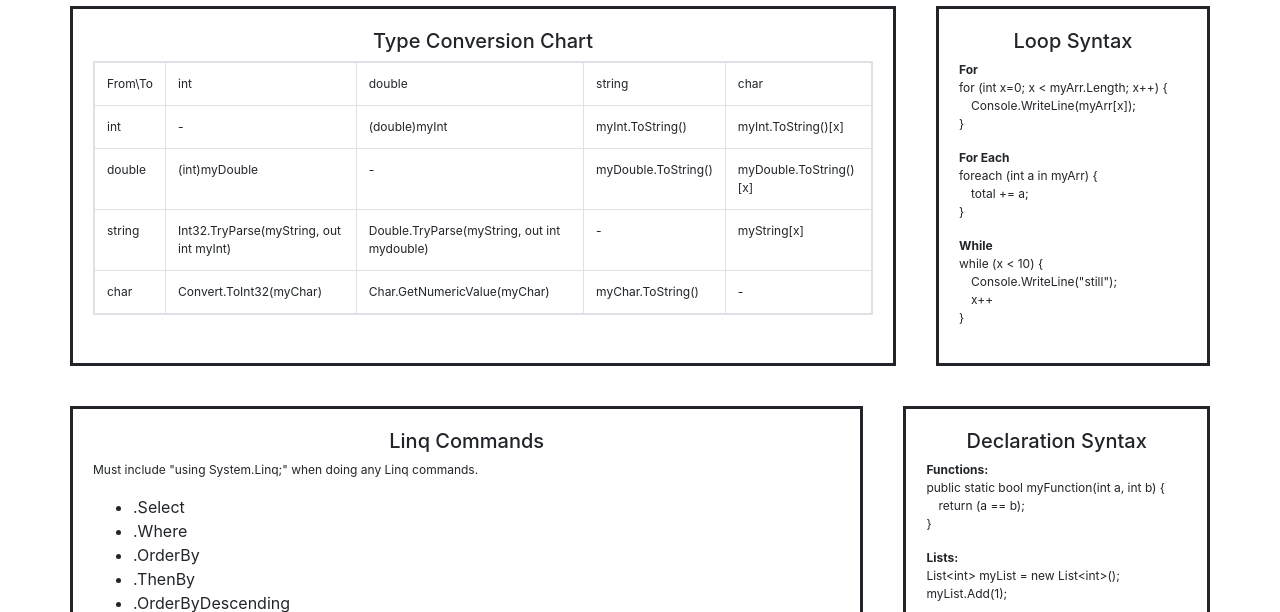
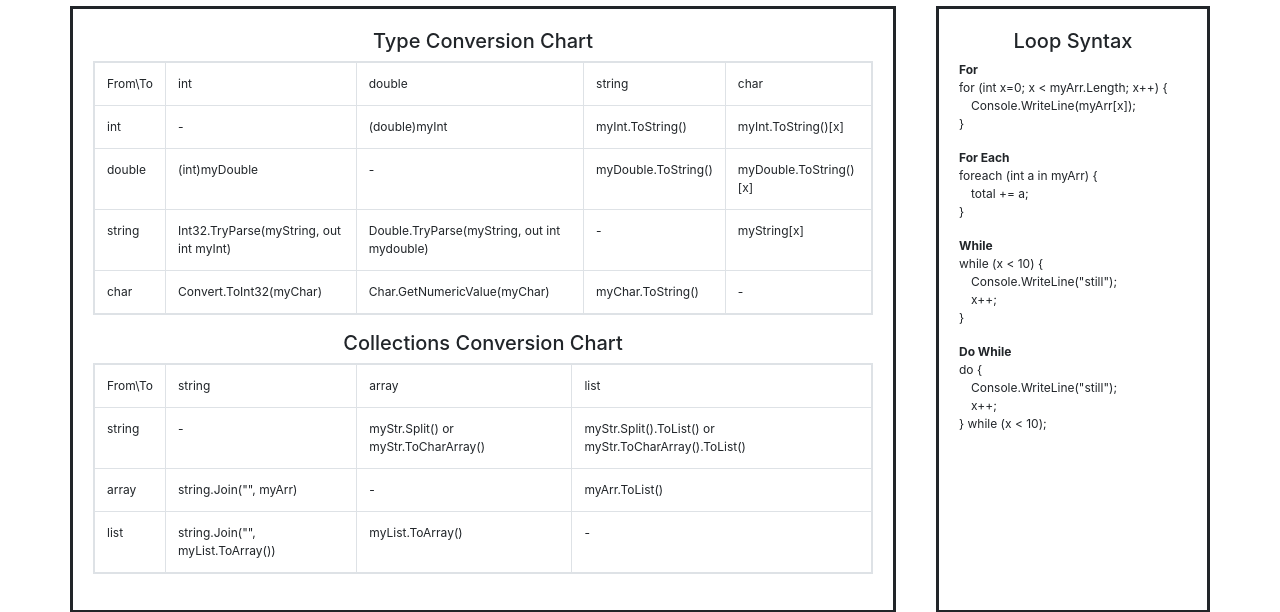
Before and after one commit to smith458/LearningSite, a plain HTML site: page cSharp.html in a window 1280 px wide. Shown: the part 108-720 px from the top of the page. Drawn offline with nearby package versions, Linux system fonts and the light colour scheme.

Commit message:
Added Collections Conversion Chart and Do While

```diff
--- a/cSharp.html
+++ b/cSharp.html
@@ -12,15 +12,28 @@
       .wrapper { margin:0px; padding:0px; }
     </style>
     <script type="text/javascript">
-      function BuildTable() {
-        tableArray = [
+      convertTableArr = [
         ["From\\To", "int", "double", "string", "char"],
         ["int", "-", "(double)myInt", "myInt.ToString()", "myInt.ToString()[x]"],
         ["double", "(int)myDouble", "-", "myDouble.ToString()", "myDouble.ToString()[x]"],
         ["string", "Int32.TryParse(myString, out int myInt)", "Double.TryParse(myString, out int mydouble)", "-", "myString[x]"],
         ["char", "Convert.ToInt32(myChar)","Char.GetNumericValue(myChar)", "myChar.ToString()", "-" ]
       ];
-        var table = document.getElementById("convertTable");
+
+      collectionsTableArr = [
+        ["From\\To", "string", "array", "list"],
+        ["string", "-", "myStr.Split() or myStr.ToCharArray()", "myStr.Split().ToList() or myStr.ToCharArray().ToList()"],
+        ["array", "string.Join(\"\", myArr)", "-", "myArr.ToList()"],
+        ["list", "string.Join(\"\", myList.ToArray())", "myList.ToArray()", "-"]
+      ];
+
+      function CreateTables() {
+        BuildTable(convertTableArr, "convertTable");
+        BuildTable(collectionsTableArr, "collectionsTable");
+      }
+
+      function BuildTable(tableArray, tableName) {
+        var table = document.getElementById(tableName);
         for (var y=0; y<tableArray.length; y++) {
           var tr = document.createElement("tr");
           for (var x=0; x<tableArray[0].length; x++) {
@@ -34,12 +47,16 @@
       }
     </script>
   </head>
-  <body onload="BuildTable()">
+  <body onload="CreateTables()">
     <h1>C# Coding Reference</h1>
     <div class="wrapper" style="display:flex">
       <div style="width:70%;border-style:solid;">
         <h5>Type Conversion Chart</h5>
         <table id="convertTable" class="table table-striped table-bordered
+        table-condensed table-responsive">
+        </table>
+        <h5>Collections Conversion Chart</h5>
+        <table id="collectionsTable" class="table table-striped table-bordered
         table-condensed table-responsive">
         </table>
       </div>
@@ -61,8 +78,15 @@
           <b>While</b><br>
           while (x &lt; 10) {<br>
           &emsp;Console.WriteLine("still");<br>
-            &emsp;x++<br>
+          &emsp;x++;<br>
           }
+        </p>
+        <p>
+          <b>Do While</b><br>
+          do {<br>
+          &emsp;Console.WriteLine("still");<br>
+          &emsp;x++;<br>
+          } while (x &lt; 10);
         </p>
       </div>
     </div>
@@ -80,6 +104,7 @@
           <li>.ToArray</li>
           <li>.ToDictionary</li>
           <li>.ToList</li>
+          <li>.Reverse</li>
         </ul>
       </div>
       <div style="border-style:solid; flex-grow:1;">
@@ -101,7 +126,7 @@
           myArr[2] = "hamster";
         </p>
       </div>
-
     </div>
+    string padleft
   </body>
 </html>
```
Lines whose indentation alone changed are shown as unchanged.
